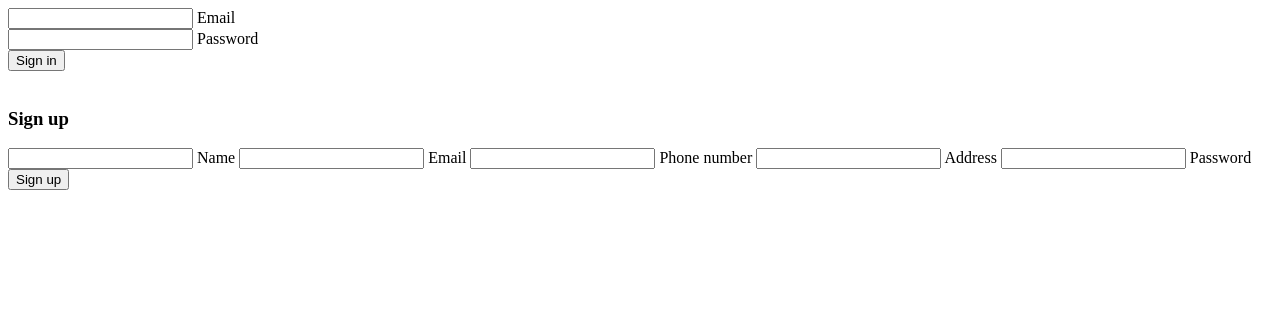
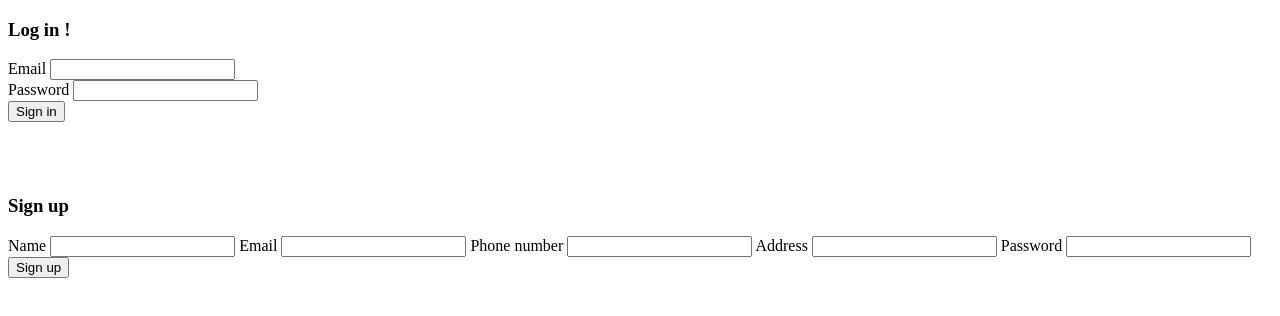
Before and after one commit to srishti-56/Ewallet, a website: page public/html/login.html in a window 1280 px wide. Drawn offline with Linux system fonts and the light colour scheme.

Commit message:
updated login.html

```diff
--- a/public/html/login.html
+++ b/public/html/login.html
@@ -5,38 +5,41 @@
 </head>
 <body>
 
+<h3> Log in ! </h3>
 <div id="login"/>
 	<form method="POST" action="/login">
 	  <div class="group">
+	  	<label>Email</label>
 	    <input name="email" type="email"><span class=""></span><span class="bar"></span>
-	    <label>Email</label>
 	  </div>
 	  <div class="group">
+	 <label>Password</label>
 	    <input name="pwd" type="password"><span class="highlight"></span><span class="bar"></span>
-	    <label>Password</label>
 	  </div>
 	  <span> <button type="submit" class=''> Sign in </button> </span>
 	</form>
 </div>
-
+<br>
+<br>
 <div id="usignup" class="container">
 <br>
 <h3> Sign up </h3>
 <form method="POST" action= "/signup">
+	<label>Name</label>
 	<input name ="uname"type="text"><span class=""></span><span class="bar"></span>
-	<label>Name</label>
 
+    <label>Email</label>
     <input name="uemail" type="email"><span class="highlight"></span><span class="bar"></span>
-    <label>Email</label>
 
+ 	<label>Phone number</label>
  	<input name="ucontact"type="text"><span class=""></span><span class="bar"></span>
-	<label>Phone number</label>
 
+	<label>Address</label>
 	<input name="uaddress" type="text"><span class=""></span><span class="bar"></span>
-	<label>Address</label>
 
+	<label>Password</label>
 	<input name="upwd" type="password"><span class=""></span><span class="bar"></span>
-	<label>Password</label>
+
 	<span> <button class=''> Sign up </button></span>
 <!-- 	<input name="pwd" type="password"><span class=""></span><span class="bar"></span>
 	<label>Confirm password</label> -->
```
